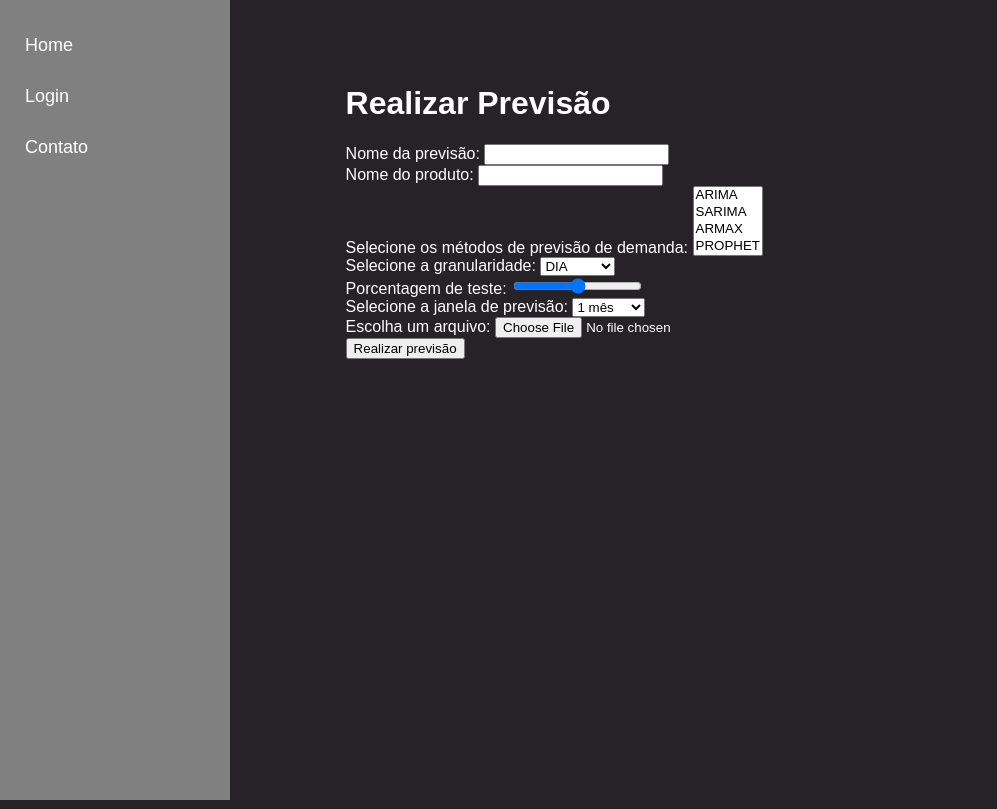
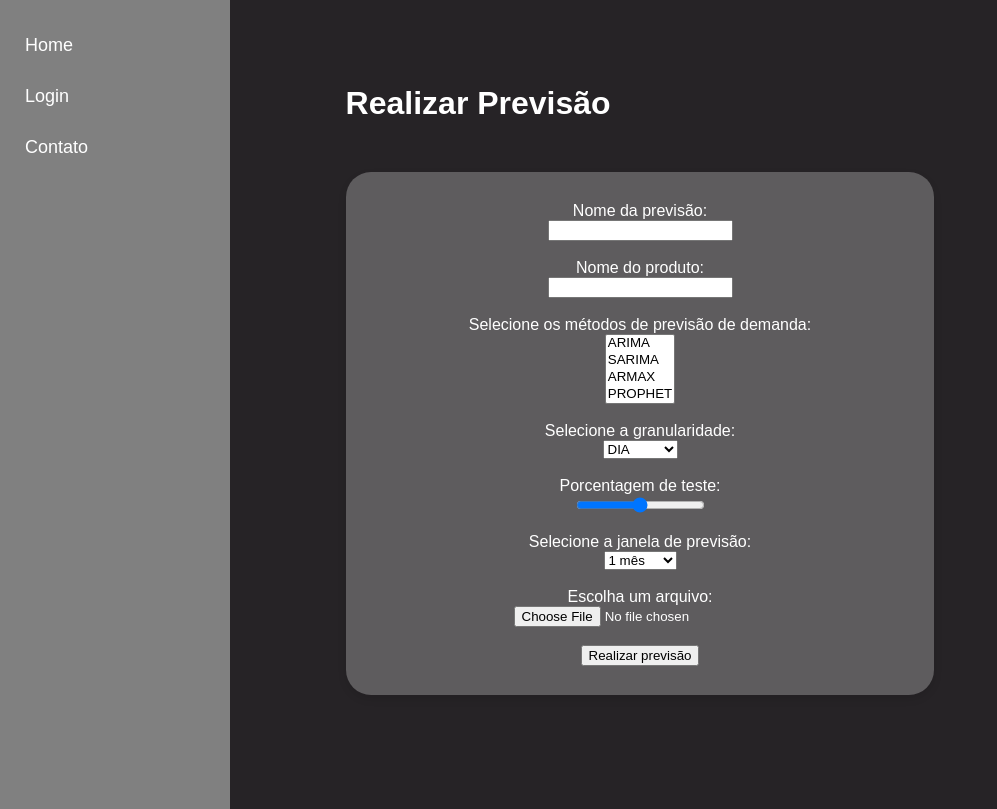
Before and after one commit to LeoLapo/supplyProphet, a Django app: page /predict/ in a window 1280 px wide. Shown: the whole page, without its empty margins (0-997 px from the left). Run offline with Django 5.2, Linux system fonts and the light colour scheme.

Commit message:
Adicionando algum css

```diff
--- /dev/null
+++ b/website/static/css/forms.css
@@ -0,0 +1,63 @@
+.login_form {
+    padding: 5%;
+    margin: 50px auto;
+    background-color: #f9f9f943;
+    border-radius: 25px;
+    /* Bordas mais arredondadas */
+    box-shadow: 0 4px 8px rgba(0, 0, 0, 0.1);
+    font-family: Arial, sans-serif;
+    display: flex;
+    flex-direction: column;
+    align-items: center;
+    /* Centraliza itens horizontalmente */
+    justify-content: center;
+    /* Centraliza itens verticalmente */
+}
+
+.register_form {
+    padding: 5%;
+    margin: 50px auto;
+    background-color: #f9f9f943;
+    border-radius: 25px;
+    /* Bordas mais arredondadas */
+    box-shadow: 0 4px 8px rgba(0, 0, 0, 0.1);
+    font-family: Arial, sans-serif;
+    display: flex;
+    flex-direction: column;
+    align-items: center;
+    /* Centraliza itens horizontalmente */
+    justify-content: center;
+    /* Centraliza itens verticalmente */
+}
+
+.contact_form {
+    padding: 5%;
+    margin: 50px auto;
+    background-color: #f9f9f943;
+    border-radius: 25px;
+    /* Bordas mais arredondadas */
+    box-shadow: 0 4px 8px rgba(0, 0, 0, 0.1);
+    font-family: Arial, sans-serif;
+    display: flex;
+    flex-direction: column;
+    align-items: center;
+    /* Centraliza itens horizontalmente */
+    justify-content: center;
+    /* Centraliza itens verticalmente */
+}
+
+.predict_form {
+    padding: 5%;
+    margin: 50px auto;
+    background-color: #f9f9f943;
+    border-radius: 25px;
+    /* Bordas mais arredondadas */
+    box-shadow: 0 4px 8px rgba(0, 0, 0, 0.1);
+    font-family: Arial, sans-serif;
+    display: flex;
+    flex-direction: column;
+    align-items: center;
+    /* Centraliza itens horizontalmente */
+    justify-content: center;
+    /* Centraliza itens verticalmente */
+}
--- a/website/static/css/styles.css
+++ b/website/static/css/styles.css
@@ -1,7 +1,7 @@
 body {
     margin: 0;
     padding: 0;
-    background-color: black; /* Fundo preto */
+    /*background-color: black;*/ /* Fundo preto */
     color: white; /* Texto branco */
     font-family: Arial, sans-serif;
     overflow-x: hidden; /* Remove a barra de rolagem horizontal */
--- a/website/templates/website/base.html
+++ b/website/templates/website/base.html
@@ -6,7 +6,7 @@
     <title>Supply Prophet</title>
     {% load static %}
     <link rel="stylesheet" href="{% static 'css/styles.css' %}">
-    <link rel="stylesheet" href="{% static 'css/login.css' %}">
+    <link rel="stylesheet" href="{% static 'css/forms.css' %}">
 
 </head>
 <body>
--- a/website/templates/website/predict.html
+++ b/website/templates/website/predict.html
@@ -2,44 +2,44 @@
 {% block content %}
 <h1>Realizar Previsão</h1>
 
-    <form method="post" enctype="multipart/form-data">
+    <form method="post" enctype="multipart/form-data" class="predict_form">
         {% csrf_token %}
 
-        <label for="forecast_name">Nome da previsão:</label>
+        <label for="forecast_name" class="credenciais">Nome da previsão:</label>
         <input type="text" id="forecast_name" name="forecast_name"><br>
 
-        <label for="product_name">Nome do produto:</label>
+        <label for="product_name" class="credenciais">Nome do produto:</label>
         <input type="text" id="product_name" name="product_name"><br>
 
-        <label for="model_options">Selecione os métodos de previsão de demanda:</label>
-        <select id="model_options" name="model_options" multiple>
+        <label for="model_options" class="credenciais">Selecione os métodos de previsão de demanda:</label>
+        <select id="model_options" name="model_options" multiple class="credenciais">
             <option value="ARIMA">ARIMA</option>
             <option value="SARIMA">SARIMA</option>
             <option value="ARMAX">ARMAX</option>
             <option value="PROPHET">PROPHET</option>
         </select><br>
 
-        <label for="granularity">Selecione a granularidade:</label>
+        <label for="granularity" class="credenciais">Selecione a granularidade:</label>
         <select id="granularity" name="granularity">
             <option value="DIA">DIA</option>
             <option value="HORA">HORA</option>
             <option value="MINUTO">MINUTO</option>
         </select><br>
 
-        <label for="test_percentage">Porcentagem de teste:</label>
+        <label for="test_percentage" class="credenciais">Porcentagem de teste:</label>
         <input type="range" id="test_percentage" name="test_percentage" min="60" max="80"><br>
 
-        <label for="forecast_window">Selecione a janela de previsão:</label>
+        <label for="forecast_window" class="credenciais">Selecione a janela de previsão:</label>
         <select id="forecast_window" name="forecast_window">
             <option value="1 mês">1 mês</option>
             <option value="6 meses">6 meses</option>
             <option value="1 ano">1 ano</option>
         </select><br>
 
-        <label for="file">Escolha um arquivo:</label>
+        <label for="file" class="credenciais">Escolha um arquivo:</label>
         <input type="file" id="file" name="file" accept=".xlsx"><br>
 
-        <button type="submit">Realizar previsão</button>
+        <button type="submit" class="submit">Realizar previsão</button>
     </form>
 
     {% if df_html %}
```
Also changed, not shown: website/templates/website/contact.html (+5 -5 lines), website/templates/website/login.html (+10 -8 lines), website/templates/website/register.html (+5 -5 lines), website/static/css/login.css (deleted).
